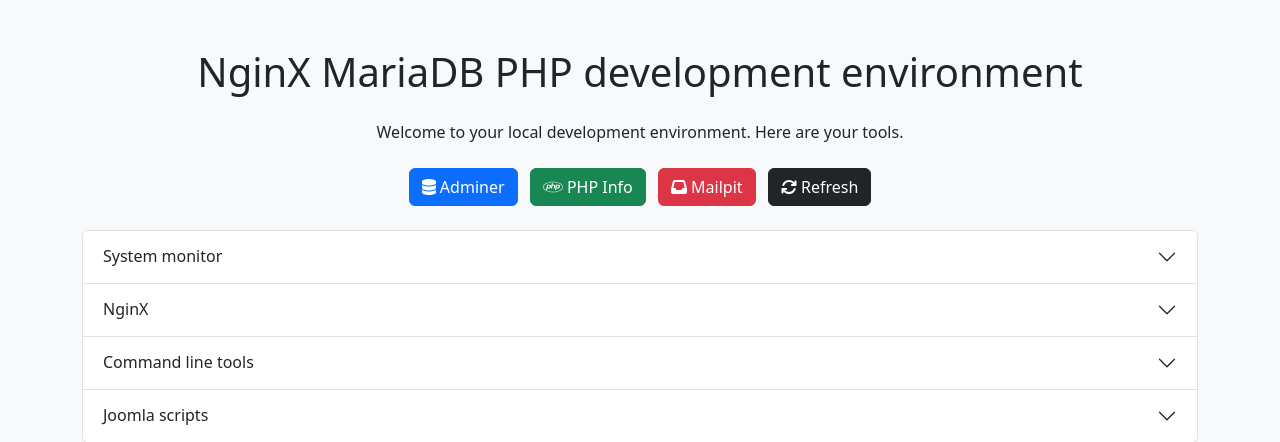
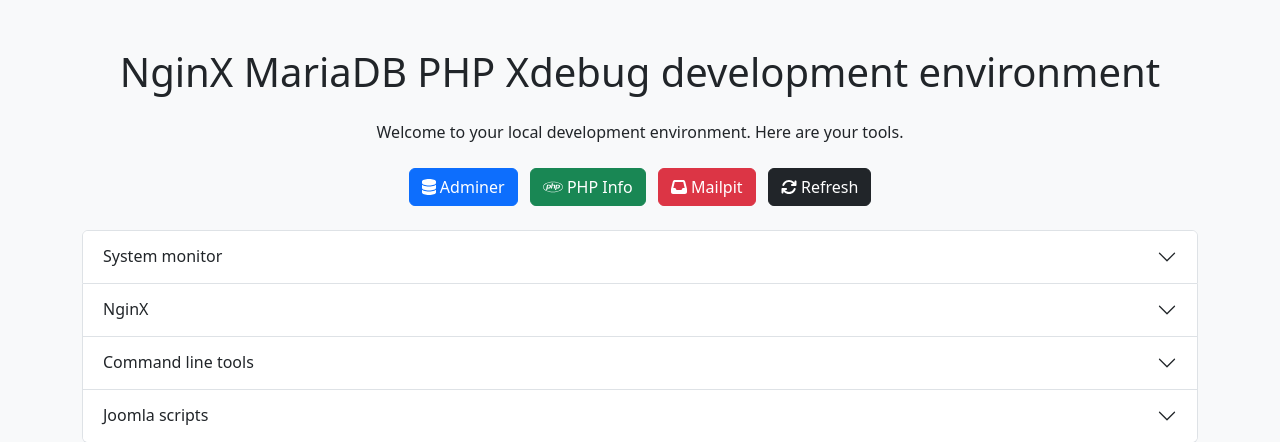
Before and after one commit to renekreijveld/macOS_PHP_local_development, a PHP site: page / in a window 1280 px wide. Shown: the top 442 px of the page. Run offline with PHP 8.4, Linux system fonts and the light colour scheme.

Commit message:
Added Xdebug in title

```diff
--- a/Localhost/index.php
+++ b/Localhost/index.php
@@ -97,7 +97,7 @@ foreach ( $phpVersions as $version )
 
 <body class="bg-light">
     <div class="container py-5">
-        <h1 class="text-center mb-4">NginX MariaDB PHP development environment</h1>
+        <h1 class="text-center mb-4">NginX MariaDB PHP Xdebug development environment</h1>
         <p class="text-center">Welcome to your local development environment. Here are your tools.</p>
 
         <div class="m-4 text-center">
```
